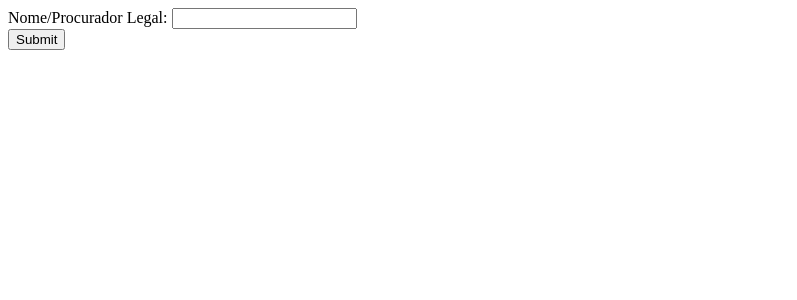
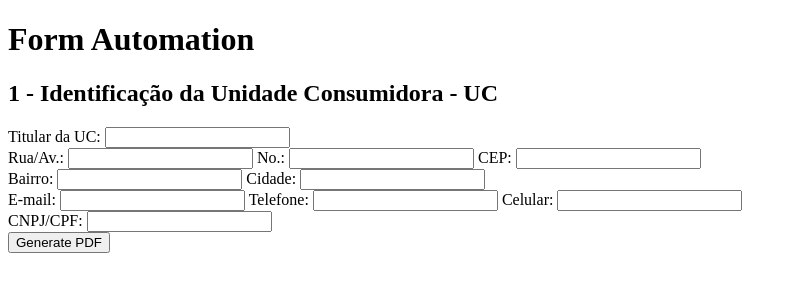
Before and after one commit to henriquetorrescampos/automated_form, a Flask app: page / in a window 1280 px wide. Shown: the top 300 px of the page, without its empty margins (0-797 px from the left). Run offline with Flask 3, Linux system fonts and the light colour scheme.

Commit message:
learning how to create pdf

```diff
--- /dev/null
+++ b/a.py
@@ -0,0 +1,6 @@
+from PyPDF2 import PdfReader, PdfWriter
+
+file = './sheets/memorial_descritivo.pdf'
+
+reader = PdfReader(file)
+info = reader.metadata
--- a/app.py
+++ b/app.py
@@ -1,7 +1,27 @@
 from flask import Flask, render_template, request, send_file
-import pdfkit
+from fpdf import FPDF
+import io
 
 app = Flask(__name__)
+
+class PDF(FPDF):
+    def header(self):
+        self.set_font('Arial', 'B', 12)
+        self.cell(0, 10, 'Dados para Registro da Central Geradora', 0, 1, 'C')
+
+    def chapter_title(self, title):
+        self.set_font('Arial', 'B', 12)
+        self.cell(0, 10, title, 0, 1, 'L')
+        self.ln(10)
+
+    def chapter_body(self, body):
+        self.set_font('Arial', '', 12)
+        self.multi_cell(0, 10, body)
+        self.ln()
+
+    def add_section(self, title, data):
+        self.chapter_title(title)
+        self.chapter_body(data)
 
 @app.route('/')
 def form():
@@ -9,18 +29,23 @@ def form():
 
 @app.route('/submit', methods=['POST'])
 def submit():
-    data = request.form
-    generate_pdf(data)
-    return send_file('output.pdf')
+    form_data = request.form
+    buffer = io.BytesIO()
+    pdf = PDF()
+    pdf.add_page()
 
-def generate_pdf(data):
-    # Use data to fill the PDF
-    options = {
-        'page-size': 'A4',
-        'encoding': 'UTF-8',
-    }
-    html = render_template('template.html', data=data)
-    pdfkit.from_string(html, 'output.pdf', options=options)
+    pdf.add_section('1 - Identificação da Unidade Consumidora - UC', f"Titular da UC: {form_data['titular']}\n"
+                                                                   f"Rua/Av.: {form_data['rua']} No.: {form_data['numero']} CEP: {form_data['cep']}\n"
+                                                                   f"Bairro: {form_data['bairro']} Cidade: {form_data['cidade']}\n"
+                                                                   f"E-mail: {form_data['email']} Telefone: {form_data['telefone']} Celular: {form_data['celular']}\n"
+                                                                   f"CNPJ/CPF: {form_data['cnpj_cpf']}")
+    # Add other sections similarly
+
+    pdf_output = pdf.output(dest='S').encode('latin1')
+    buffer.write(pdf_output)
+    buffer.seek(0)
+
+    return send_file(buffer, as_attachment=True, download_name='form.pdf', mimetype='application/pdf')
 
 if __name__ == '__main__':
     app.run(debug=True)
--- a/templates/form.html
+++ b/templates/form.html
@@ -1,14 +1,26 @@
 <!DOCTYPE html>
 <html>
 <head>
-    <title>Form</title>
+    <title>Form Automation</title>
 </head>
 <body>
+    <h1>Form Automation</h1>
     <form action="/submit" method="post">
-        <label for="nome">Nome/Procurador Legal:</label>
-        <input type="text" id="nome" name="nome"><br>
+        <h2>1 - Identificação da Unidade Consumidora - UC</h2>
+        Titular da UC: <input type="text" name="titular"><br>
+        Rua/Av.: <input type="text" name="rua">
+        No.: <input type="text" name="numero">
+        CEP: <input type="text" name="cep"><br>
+        Bairro: <input type="text" name="bairro">
+        Cidade: <input type="text" name="cidade"><br>
+        E-mail: <input type="email" name="email">
+        Telefone: <input type="text" name="telefone">
+        Celular: <input type="text" name="celular"><br>
+        CNPJ/CPF: <input type="text" name="cnpj_cpf"><br>
+
         <!-- Add other fields similarly -->
-        <input type="submit" value="Submit">
+
+        <input type="submit" value="Generate PDF">
     </form>
 </body>
 </html>
```
Also changed, not shown: 1 other file.
